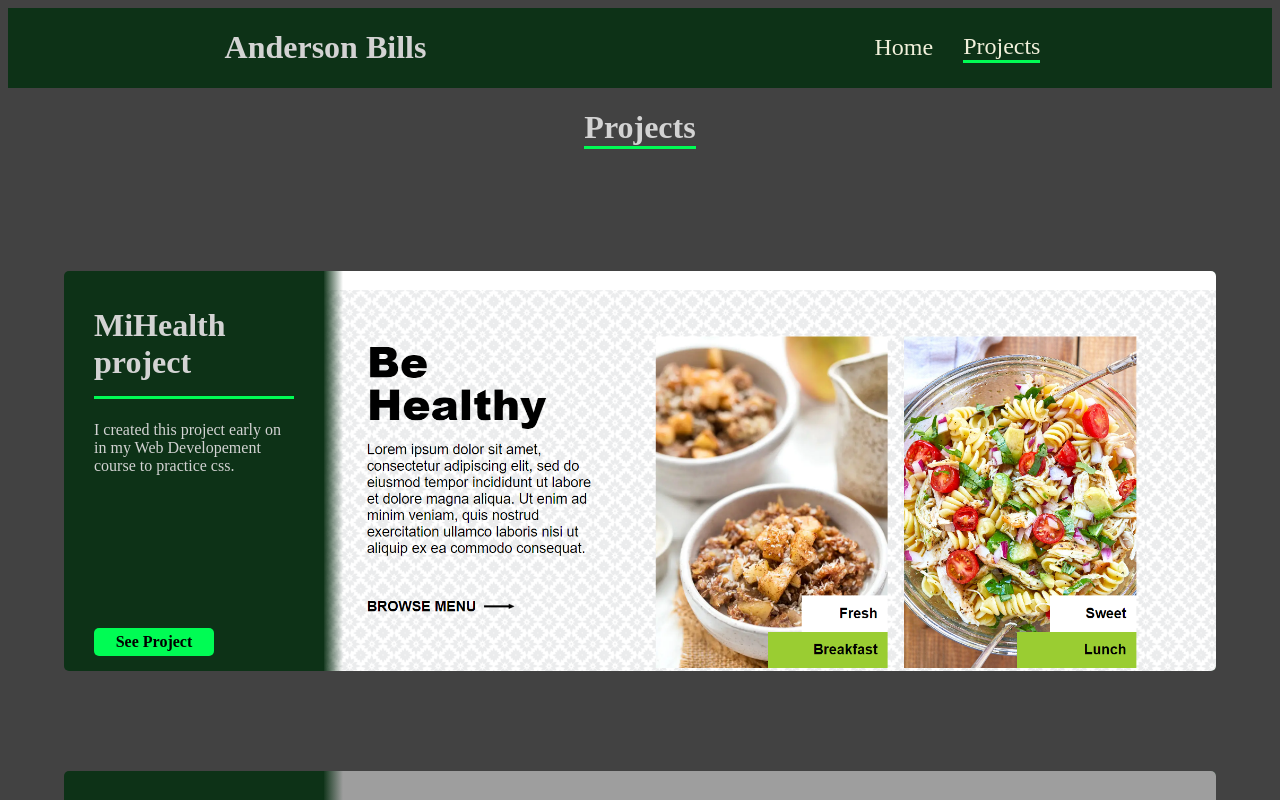
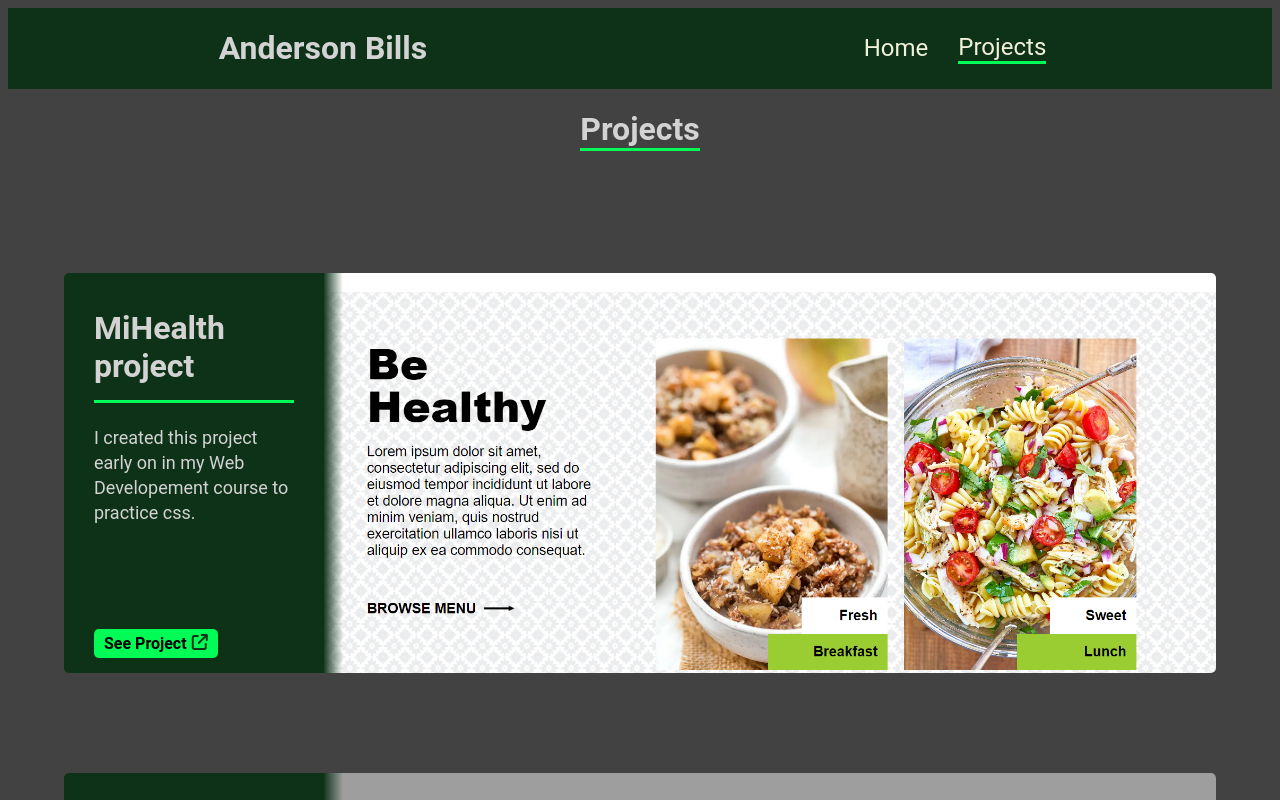
Before and after one commit to AndersonBillss/my-portfolio, a React (Create React App) app: page /projects in a window 1280 px wide. Shown: the top 800 px of the page. Built offline with nearby package versions, Linux system fonts and the light colour scheme; grey boxes are pictures that could not be loaded.

Commit message:
added icons to project links

```diff
--- a/public/index.html
+++ b/public/index.html
@@ -24,7 +24,8 @@
       work correctly both with client-side routing and a non-root public URL.
       Learn how to configure a non-root public URL by running `npm run build`.
     -->
-    <title>React App</title>
+    <title>Anderson's Portfolio</title>
+    <script src="https://kit.fontawesome.com/1713fc1b17.js" crossorigin="anonymous"></script>
   </head>
   <body>
     <noscript>You need to enable JavaScript to run this app.</noscript>
--- a/src/components/Home.jsx
+++ b/src/components/Home.jsx
@@ -22,6 +22,9 @@ export default function Home(){
 
     useEffect(() => {
         window.addEventListener("scroll", handleScroll)
+        setTimeout(() => {
+            handleScroll()
+        },400)
         return() => {
             window.removeEventListener('scroll', handleScroll)
         }
@@ -119,7 +122,7 @@ export default function Home(){
                     }
                 </ul>
 
-                <p> I have a passion for coding, and a strong work ethic. I would love an opportunity to use my skills in an externship. Reach out to me at anderson@thebillsfamily.com and check out my projects page to see what I have worked on.</p>
+                <p> I have a passion for coding, and a strong work ethic. I would love an opportunity to use my skills in an externship. Reach out to me at anderson@thebillsfamily.com and check out my <a className="button" href="/projects">projects page</a> to see what I have worked on.</p>
 
             </div>
         </div>
--- a/src/components/ProjectComponent.jsx
+++ b/src/components/ProjectComponent.jsx
@@ -10,7 +10,7 @@ export default function ProjectComponent( props ){
                     <p>{info.description}</p>
                 </div>
 
-                <a href={info.link} className="projectLink button">See Project</a>
+                <a href={info.link} className="projectLink button" target="_blank">See Project<i class="fa-solid fa-arrow-up-right-from-square"></i></a>
             </div>
             <div className="project-img" style={{backgroundImage: `url(${info.img})`}}>
                 <div className="project-img-shadow"></div>
--- a/src/components/Projects.jsx
+++ b/src/components/Projects.jsx
@@ -29,7 +29,7 @@ export default function Projects(){
             const scrollBottom = scrollTop + window.innerHeight
 
             const elementTop = element.offsetTop
-            const elementBottom = elementTop + 400
+            const elementBottom = elementTop + element.offsetHeight
 
 
             if(scrollBottom > elementBottom){
--- a/src/index.css
+++ b/src/index.css
@@ -14,9 +14,10 @@
 body{
   height: 100%;
   background-color: var(--main-background-color);
+  font-family: 'Roboto', sans-serif;
 }
 *{
-  color: var(--main-text-color)
+  color: var(--main-text-color);
 }
 .main-content{
   padding: 50px;
@@ -30,6 +31,23 @@ body{
 a{
   text-decoration: none;
   color: var(--card-text-color);
+}
+p{
+  font-size: 18px;
+  line-height: 25px;
+}
+p a{
+  background-color: var(--highlight-color);
+  color: var(--card-background-color);
+  padding: 2px 7px 3px 7px;
+  margin: 0 5px;
+  border-radius: 5px;
+  font-weight: bold;
+  text-wrap: nowrap;
+}
+a i{
+  color: var(--card-background-color);
+  margin-left: 5px;
 }
 
 .nav{
@@ -123,6 +141,8 @@ a{
   color: black;
   border-radius: 5px;
   padding: 5px 10px;
+  display: flex;
+  width: fit-content;
 }
 
 
```
